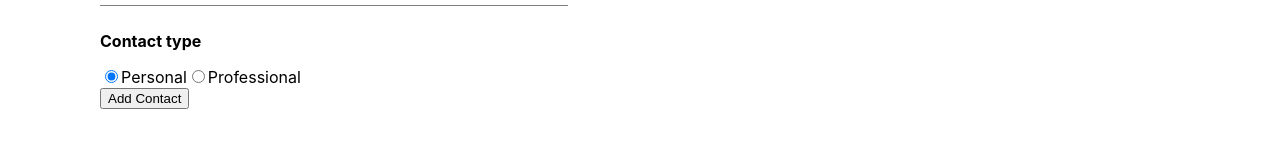
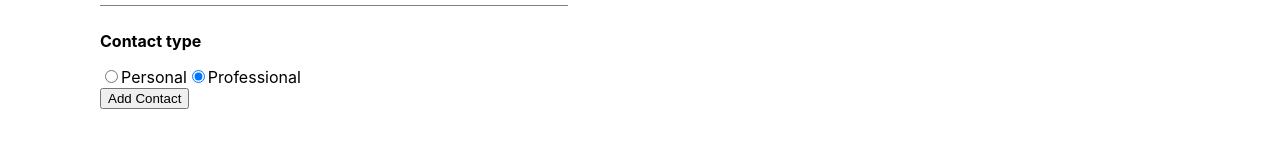
Before and after one commit to Marlstergo/contact-saver, a React (Create React App) app: page / in a window 1280 px wide. Shown: the part 457-617 px from the top of the page. Built offline with nearby package versions, Linux system fonts and the light colour scheme.

Commit message:
addContactForm

```diff
--- a/src/components/add-contact-form/add-contact-form.component.jsx
+++ b/src/components/add-contact-form/add-contact-form.component.jsx
@@ -16,12 +16,15 @@ const ContactForm = () =>{
         const {value, name}= e.target;
         setDetails({...contactDetails, [name] : value})
     }
+    const onSubmit=(e)=>{
+        e.preventDefault()
+    }
     // document.querySelector('input[name="genderS"]:checked').value;
 
     return(
         <div>
             <h1>Add Contact</h1>
-            <form className='form'>
+            <form onSubmit={onSubmit} className='form'>
                 <div className="div">
                     <input onChange={handleChange} className='input' type="text" name="name" id="name"/>
 
@@ -42,8 +45,7 @@ const ContactForm = () =>{
                 <p><strong>Contact type</strong></p>
                 <input type="radio" name="contact-type" id="personal" value='personal' defaultChecked />
                 <label htmlFor="personal">Personal</label>
-                <input type="radio" name="contact-type" id="professional" onLoad={    console.log(document.querySelector('input[name="contact-type"]'))
-} value='professional'/>
+                <input type="radio" name="contact-type" id="professional" defaultChecked value='professional'/>
                 <label htmlFor="professional">Professional</label>
                 <br/>
                 <button>Add Contact</button>
```
